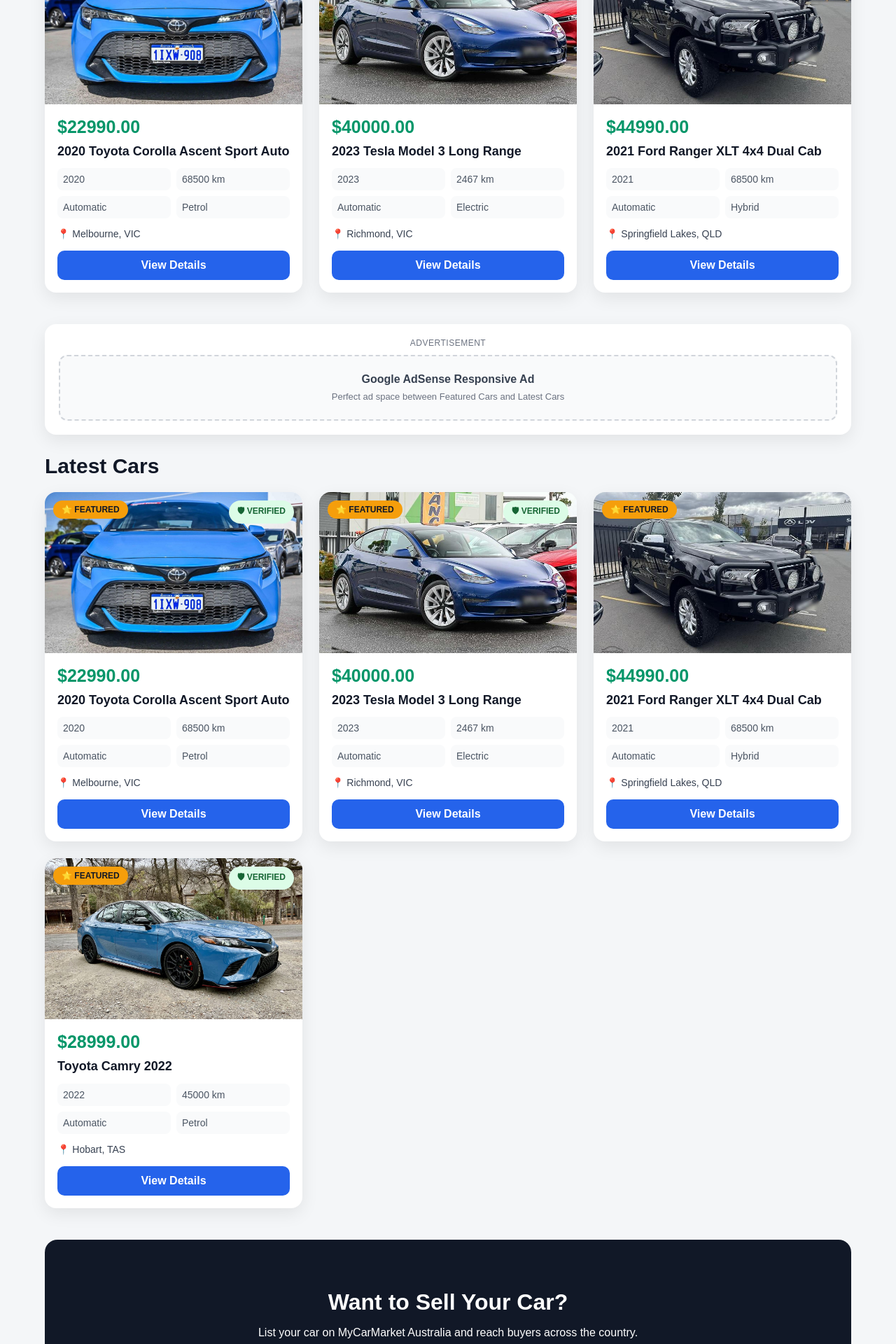
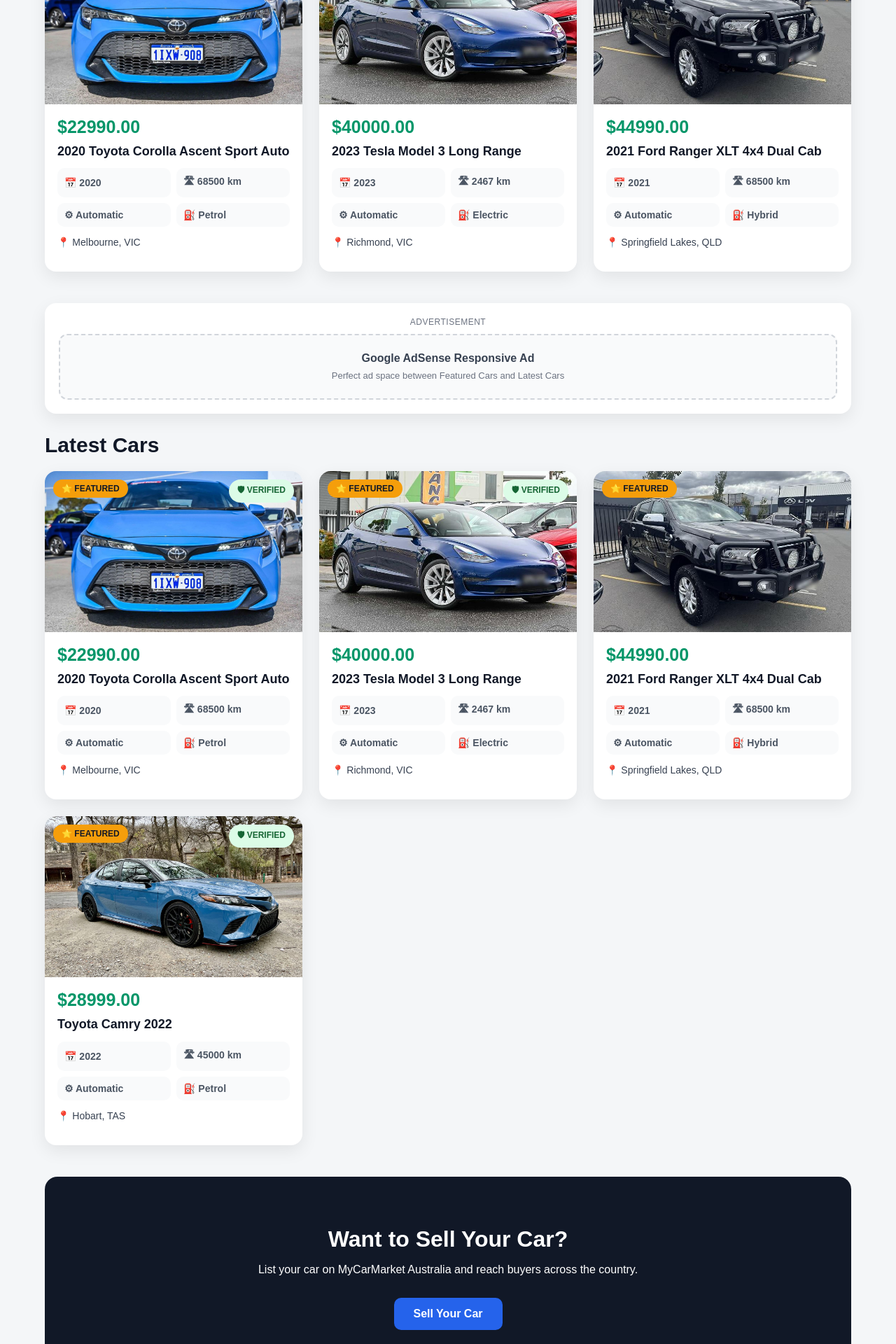
Before and after one commit to shashif/mycarmarket, a Django app: page / in a window 1280 px wide. Shown: the part 1333-3253 px from the top of the page at 70% size. Run offline with Django 5.2, Linux system fonts and the light colour scheme; data comes from the database, SQL or seed files in the repository; both versions use the stored data as it was after the commit.

Commit message:
v0.7.3 clickable home cards and vehicle icons

```diff
--- a/core/templates/core/home.html
+++ b/core/templates/core/home.html
@@ -13,7 +13,7 @@ Note: Vehicle Type Buttons Moved Inside Search Box
     <title>MyCarMarket Australia - Buy, Sell & Rent Cars</title>
 
     <link rel="stylesheet" href="{% static 'css/style.css' %}">
-    <link rel="stylesheet" href="{% static 'css/home.css' %}?v=68">
+    <link rel="stylesheet" href="{% static 'css/home.css' %}?v=73">
 </head>
 
 <body>
@@ -131,6 +131,7 @@ Note: Vehicle Type Buttons Moved Inside Search Box
 
     <div class="cars-grid">
         {% for car in featured_cars %}
+<a href="{% url 'car_detail' car.slug %}" class="car-card-link">
     <div class="car-card">
 
                 <div class="image-wrap">
@@ -156,20 +157,20 @@ Note: Vehicle Type Buttons Moved Inside Search Box
                     <div class="car-title">{{ car.title }}</div>
 
                   <div class="meta">
-                        <span>{{ car.year }}</span>
-                        <span>{{ car.kilometres }} km</span>
-                        <span>{{ car.transmission|default:"N/A"|title }}</span>
-                        <span>{{ car.fuel_type|default:"N/A"|title }}</span>
+    <span>📅 {{ car.year }}</span>
+    <span>🛣 {{ car.kilometres }} km</span>
+    <span>⚙ {{ car.transmission|default:"N/A"|title }}</span>
+    <span>⛽ {{ car.fuel_type|default:"N/A"|title }}</span>
 </div>
 
                     {% if car.display_location %}
                        <div class="location">📍 {{ car.display_location }}</div>
                     {% endif %}
 
-                    <a href="{% url 'car_detail' car.slug %}" class="view-btn">View Details</a>
+
                 </div>
 
-            </div>
+            </div></a>
         {% empty %}
             <p>No featured cars yet. Mark cars as featured from the admin panel.</p>
         {% endfor %}
@@ -189,6 +190,7 @@ Note: Vehicle Type Buttons Moved Inside Search Box
 
     <div class="cars-grid">
      {% for car in latest_cars %}
+<a href="{% url 'car_detail' car.slug %}" class="car-card-link">
     <div class="car-card">
 
                 <div class="image-wrap">
@@ -220,20 +222,20 @@ Note: Vehicle Type Buttons Moved Inside Search Box
                     <div class="car-title">{{ car.title }}</div>
 
                  <div class="meta">
-                        <span>{{ car.year }}</span>
-                        <span>{{ car.kilometres }} km</span>
-                        <span>{{ car.transmission|default:"N/A"|title }}</span>
-                        <span>{{ car.fuel_type|default:"N/A"|title }}</span>
+    <span>📅 {{ car.year }}</span>
+    <span>🛣 {{ car.kilometres }} km</span>
+    <span>⚙ {{ car.transmission|default:"N/A"|title }}</span>
+    <span>⛽ {{ car.fuel_type|default:"N/A"|title }}</span>
 </div>
 
                     {% if car.display_location %}
                        <div class="location">📍 {{ car.display_location }}</div>
                     {% endif %}
 
-                    <a href="{% url 'car_detail' car.slug %}" class="view-btn">View Details</a>
+
                 </div>
 
-            </div>
+            </div></a>
         {% empty %}
             <p>No cars available yet.</p>
         {% endfor %}
--- a/static/css/home.css
+++ b/static/css/home.css
@@ -1,7 +1,24 @@
 /* ==========================================
-MyCarMarket v0.6.6
-Marketplace Hero Banner
+MyCarMarket v0.7.3
+Clickable Card Link Fix
 ========================================== */
+
+.car-card-link,
+.car-card-link:hover,
+.car-card-link:visited,
+.car-card-link:active {
+    text-decoration: none !important;
+    color: inherit !important;
+    display: block;
+}
+
+.car-card-link * {
+    text-decoration: none !important;
+}
+
+.car-card {
+    cursor: pointer;
+}
 
 .market-hero {
     width: 100%;
@@ -314,8 +331,22 @@ Marketplace Hero Banner
 
 .meta span {
     background: #f9fafb;
-    padding: 8px;
-    border-radius: 8px;
+    padding: 9px 10px;
+    border-radius: 10px;
+    font-weight: 600;
+    display: flex;
+    align-items: center;
+    gap: 6px;
+}
+
+.car-card {
+    cursor: pointer;
+}
+
+.car-card-link {
+    text-decoration: none;
+    color: inherit;
+    display: block;
 }
 
 .location {
```
Also changed, not shown: db.sqlite3. Lines whose indentation alone changed are shown as unchanged.
